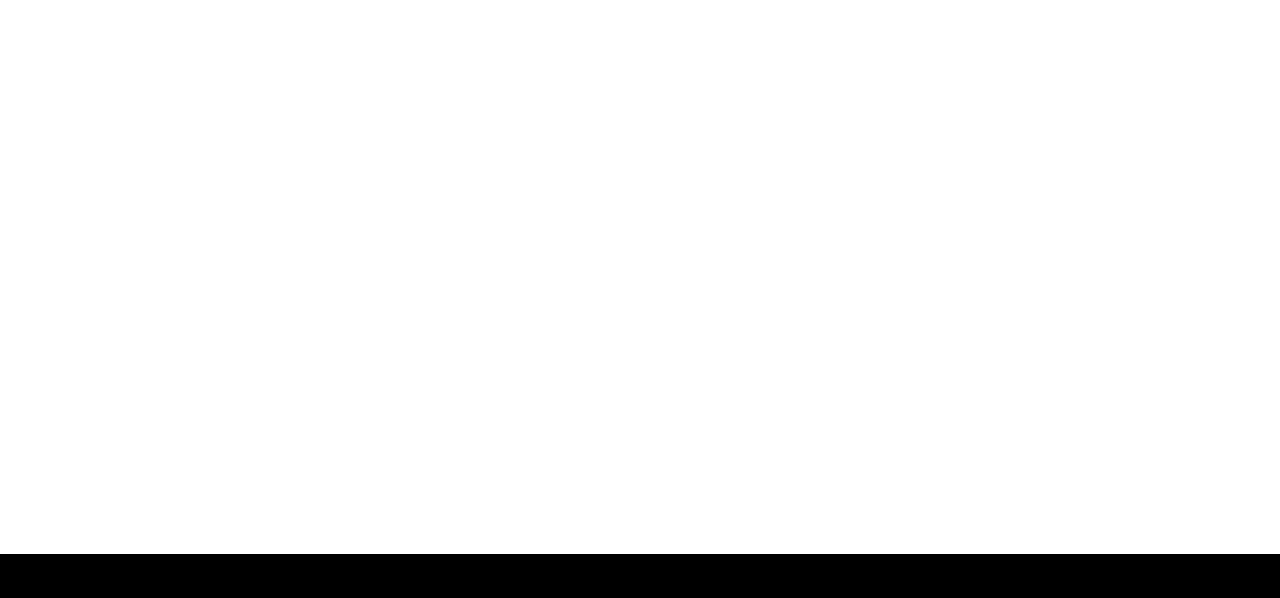
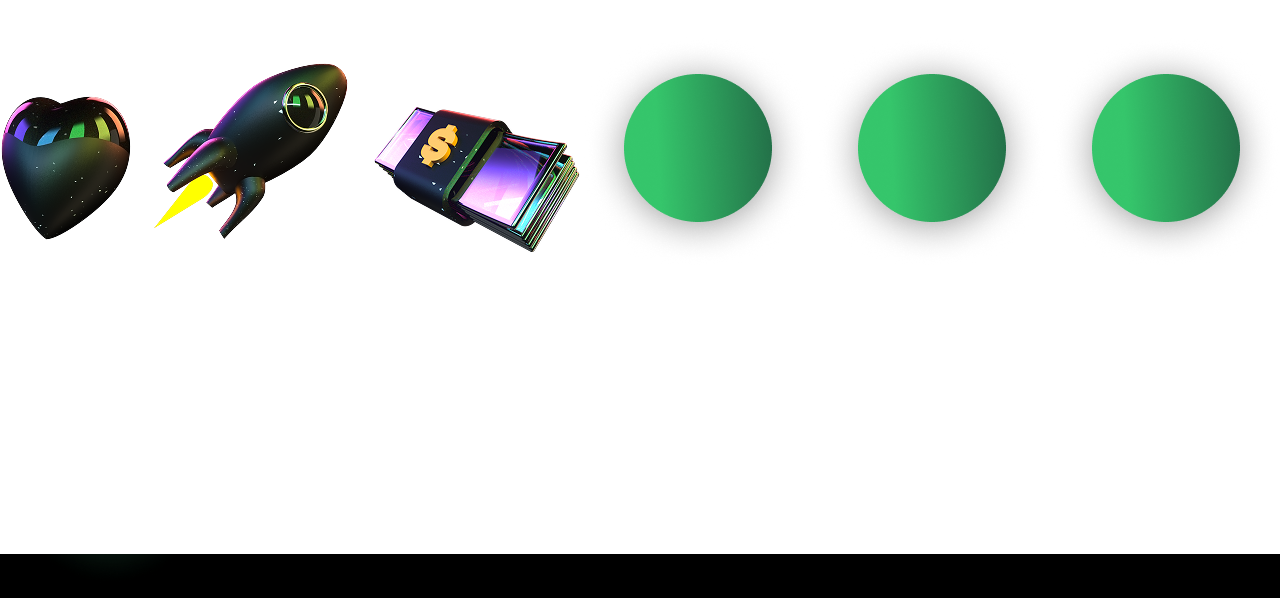
Before and after one commit to ruezzzo/starbucks, a plain HTML site: page izrael.html in a window 1280 px wide. Shown: the part 1146-1744 px from the top of the page. Before the commit the page ends 1700 px from the top, so only its background shows below. Drawn offline with Linux system fonts and the light colour scheme.

Commit message:
Update izrael.html

```diff
--- a/izrael.html
+++ b/izrael.html
@@ -10,7 +10,7 @@
 </head>
 
 <body>
-    <!-- 🌿 Размытые зелёные кружки -->
+
     <div class="background">
         <div class="circle"></div>
         <div class="circle"></div>
@@ -19,10 +19,10 @@
         <div class="circle"></div>
     </div>
 
-    <!-- 🌿 Декоративный вектор -->
+
     <img src="./media/Group 1 (1).png" class="decor-vektor" alt="vector">
 
-    <!-- 🌟 Хедер -->
+
     <header class="header">
         <div class="container header-flex">
             <p class="gradient-text">StarBucks</p>
@@ -37,7 +37,7 @@
         </div>
     </header>
 
-    <!-- ☕ Кофе -->
+
     <div class="coffe">
         <img src="./media/usama-akram-zCDAYROwLC0-unsplash 1.png" class="coffe-star" alt="coffe">
     </div>
@@ -68,18 +68,53 @@
 
 <section class="text-zov">
   <div class="zovzovzov">
-    <p>9k+</p>
-    <p>2k+</p>
-    <p>28+</p>
+    <p>9k<span class="gradient2-text">+</span></p>
+    <p>2k<span class="gradient2-text">+</span></p>
+    <p>28<span class="gradient2-text">+</span></p>
   </div>
 </section>
 
+<section class="text2-zov">
+  <div class="zovzovzov1">
+     <p>Premium</p>
+     <p> Users</p>
+  </div>
+
+   <div class="zovzovzov2">
+      <p>Happy</p>
+      <p>Customer</p>
+  </div>
+
+   <div class="zovzovzov3">
+      <p>Awards</p>
+      <p>Winning</p>
+  </div>
+</section>
+
+ <img src="./media/Star 1.png" class="star1488" alt="star">
+
 <section class="info-section">
-  <div class="info-box">
-    <div class="info-item">
-      <!-- контент -->
+
+
+    <div class="info-item3">
+
     </div>
   </div>
+
+    <div class="info-item1">
+  <img src="./media/heart.png" class="heart" alt="heart">
+  <img src="./media/rocket.png" class="rocket" alt="rocket">
+  <img src="./media/money.png" class="money" alt="money">
+    </div>
+
+    <div class="info-item2">
+    <img src="./media/Ellipse 6 (1).png" alt="67">
+    <img src="./media/Ellipse 6 (1).png" alt="67">
+    <img src="./media/Ellipse 6 (1).png" alt="67">
+    </div>
+  </div>
+
+
 </section>
 
 
```
